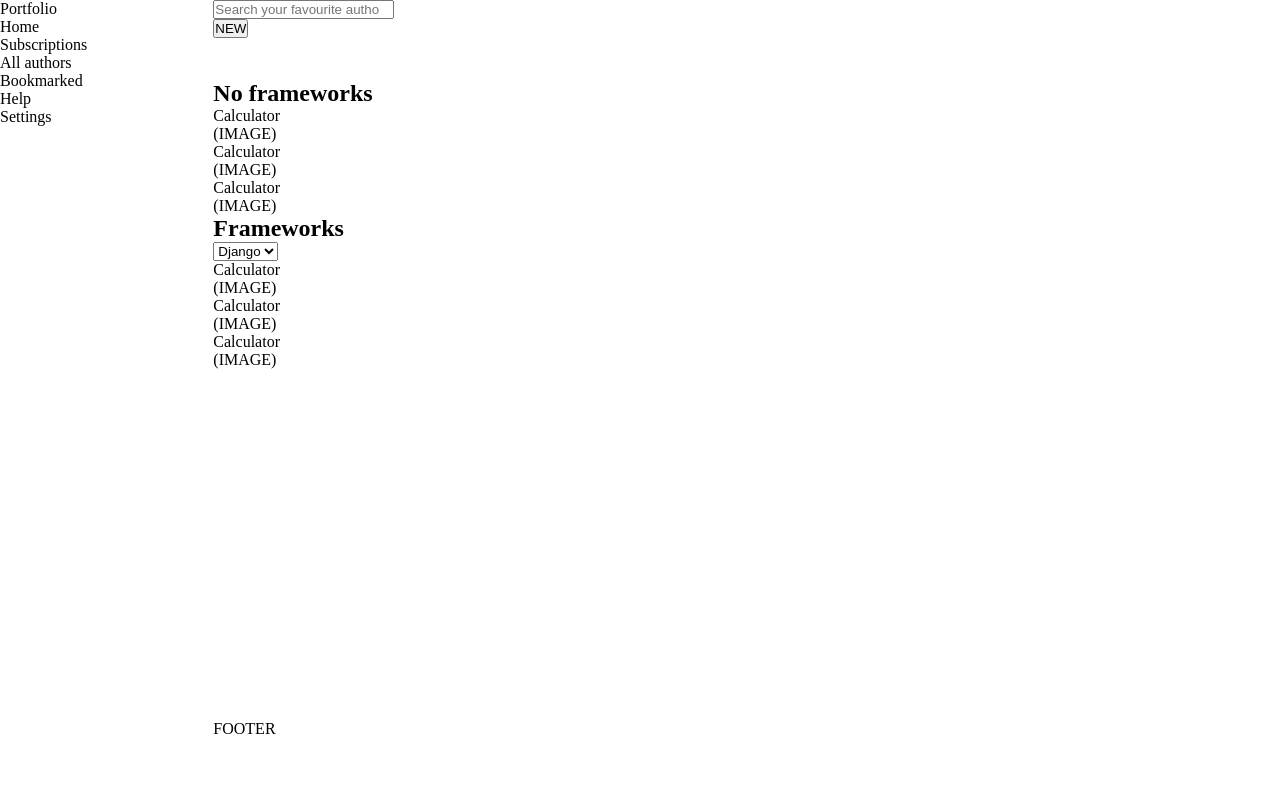
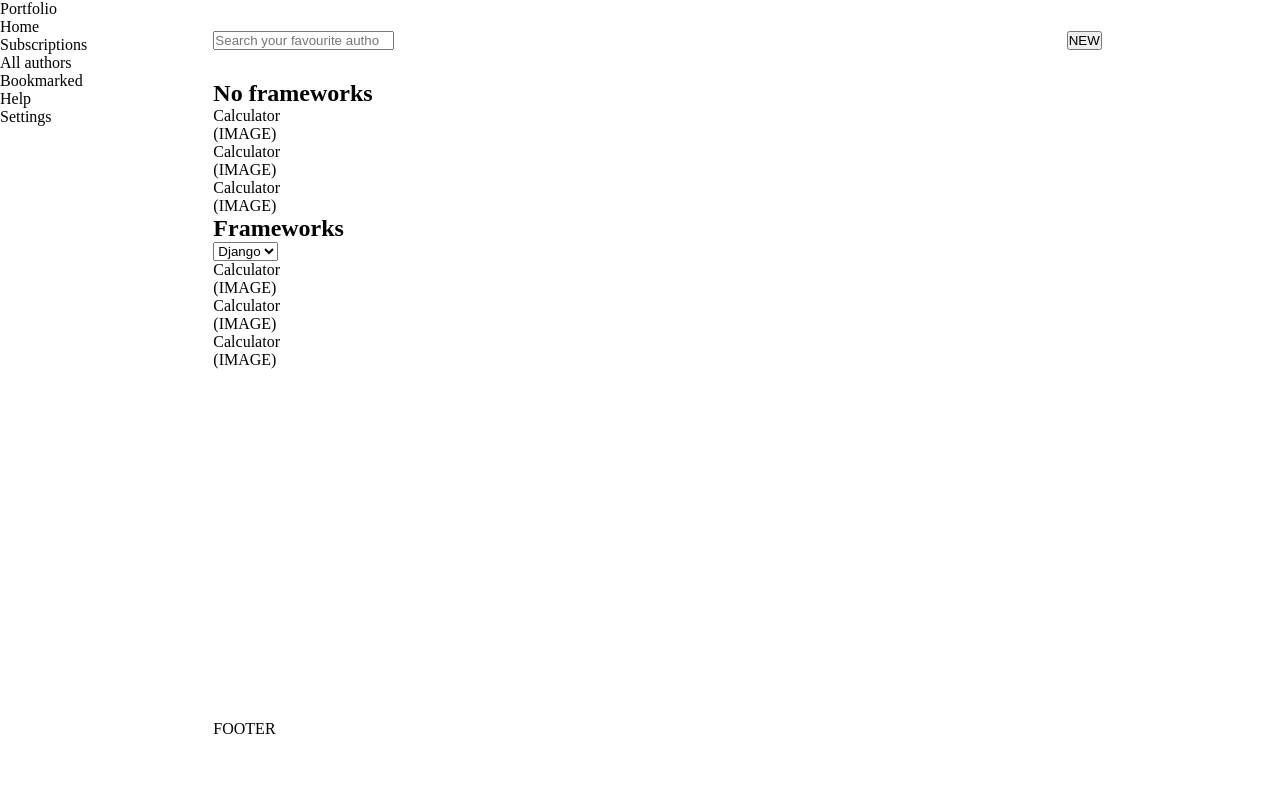
Before and after one commit to deliasoare/adminDashboard, a plain HTML site: page index.html in a window 1280 px wide. Drawn offline with Linux system fonts and the light colour scheme.

Commit message:
Alignment

```diff
--- a/styles.css
+++ b/styles.css
@@ -27,3 +27,10 @@ html, body {
 .footer {
     grid-column:2/-1;
 }
+
+/* In-section alignment */
+.header {
+    display:grid;
+    grid-template-columns:4fr 1fr;
+    align-content:center;
+}
```
